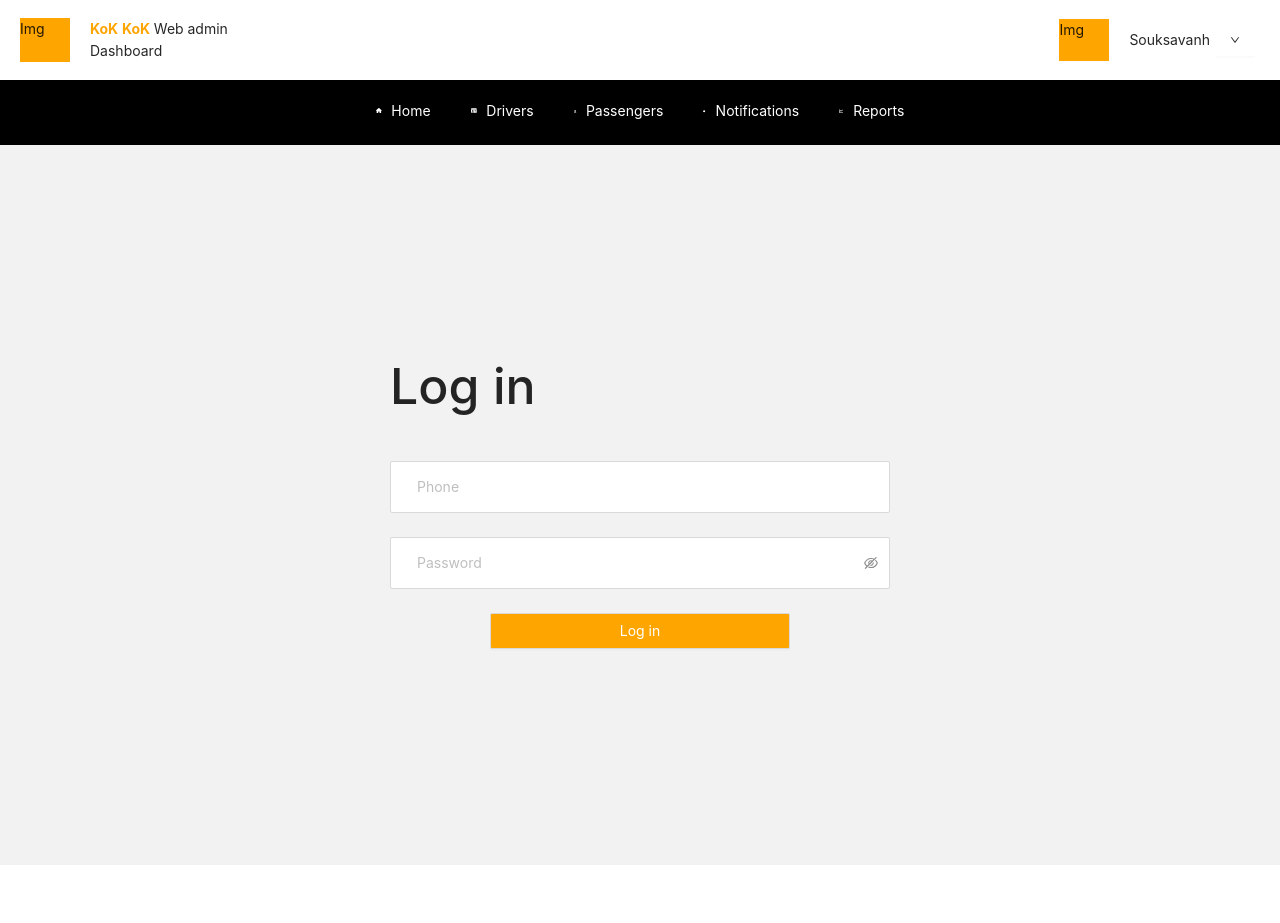
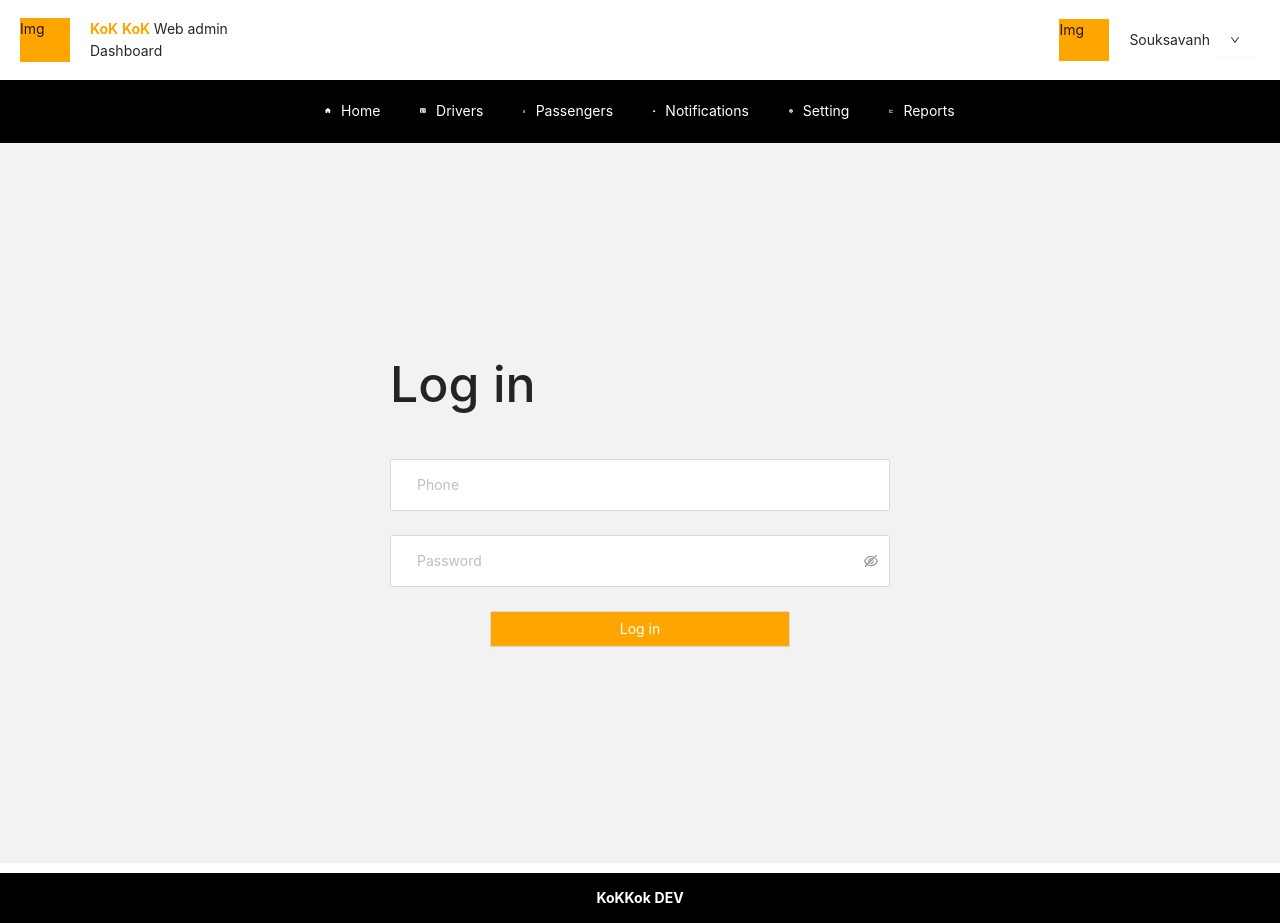
Before and after one commit to SISOUKRAJ/kokkok-web-admin, a React (Create React App) app: page / in a window 1280 px wide. Before the commit the page ends 865 px from the top, so only its background shows below. Built offline with nearby package versions, Linux system fonts and the light colour scheme.

Commit message:
:: FIXED :: Navigator

```diff
--- a/package.json
+++ b/package.json
@@ -14,9 +14,11 @@
     "@testing-library/user-event": "^13.5.0",
     "antd": "^4.18.9",
     "axios": "^0.26.0",
+    "moment": "^2.29.1",
     "nodemon": "^2.0.15",
     "react": "^17.0.2",
     "react-dom": "^17.0.2",
+    "react-redux": "^7.2.6",
     "react-router-dom": "^6.2.1",
     "react-scripts": "5.0.0",
     "web-vitals": "^2.1.4"
--- a/src/Navigators/index.css
+++ b/src/Navigators/index.css
@@ -16,7 +16,7 @@ nav {
 
 .NavigatorBody {
   width: 100%;
-  height: 65px;
+  height: 63px;
   background-color: black;
 }
 
--- a/src/Navigators/index.js
+++ b/src/Navigators/index.js
@@ -5,16 +5,10 @@ import { useNavigate } from "react-router-dom";
 import { Link } from "react-router-dom";
 import { ScreenContext } from "../views/context";
 import { FontAwesomeIcon } from '@fortawesome/react-fontawesome'
-import { faIdCard, faHome, faUser, faBell, faChartLine } from '@fortawesome/free-solid-svg-icons'
+import { faIdCard, faHome, faUser, faBell, faChartLine, faGear } from '@fortawesome/free-solid-svg-icons'
 import "./index.css"
 
 const nav = [
-    // {
-    //     link: "",
-    //     name: "login",
-    //     label: "Log in",
-    //     icon: "",
-    // },
     {
         link: "dashboard",
         name: "dashboard",
@@ -40,6 +34,12 @@ const nav = [
         icon: faBell,
     },
     {
+        link: "setting",
+        name: "setting",
+        label: "Setting",
+        icon: faGear,
+    },
+    {
         link: "reports",
         name: "reports",
         label: "Reports",
@@ -63,6 +63,7 @@ const Navigators = () => {
         // console.log('click', e);
         navigate('/');
         setScreen("login");
+        localStorage.setItem("screen", screen);
     }
     return (
         <div>
@@ -101,7 +102,10 @@ const Navigators = () => {
                                 key={index}
                                 className="navItem"
                                 to={`/${item.link}`}
-                                onClick={() => setScreen(item.name)}
+                                onClick={() => {
+                                    setScreen(item.name);
+                                    localStorage.setItem("screen", item.name);
+                                }}
                             >
                                 <FontAwesomeIcon icon={item.icon} className="navIcon" /> {item.label}
                             </Link>
@@ -109,8 +113,6 @@ const Navigators = () => {
                     </nav>
                 </div>
             }
-
-
         </div >
     )
 }
--- a/src/index.js
+++ b/src/index.js
@@ -2,6 +2,7 @@ import React from 'react';
 import ReactDOM from 'react-dom';
 import { BrowserRouter } from 'react-router-dom';
 import './index.css';
+import 'antd/dist/antd.css';
 import App from './App';
 import BirdEyeProvider from "./views/context/index";
 
--- a/src/routes.js
+++ b/src/routes.js
@@ -1,11 +1,11 @@
-import React, { useEffect, useState, useContext } from "react";
+import React from "react";
 import {
     Routes,
     Route,
 } from "react-router-dom";
-import { ScreenContext } from "./views/context/index";
 
 import Navigators from "./Navigators";
+import Footer from "./Footer";
 import Home from "./views/Home_page/index";
 import LoginPage from "./views/login_page/index";
 import Errors from "./views/Errors_page/index";
@@ -13,9 +13,9 @@ import Drivers from "./views/drivers/index";
 import Passengers from "./views/passengers/index";
 import Notifications from "./views/notifications";
 import Reports from "./views/reports/index";
+import RegisterDriver from "./views/drivers/Register/index";
+
 const AppNavigator = () => {
-    const { screen } = useContext(ScreenContext);
-    // console.log(screen);
 
     return (
         <div>
@@ -29,7 +29,10 @@ const AppNavigator = () => {
                 <Route path="/notifications" element={<Notifications />} />
                 <Route path="/reports" element={<Reports />} />
                 <Route path="*" element={<Errors />} />
+                <Route path="/register" element={<RegisterDriver />} />
             </Routes>
+
+            <Footer />
         </div>
 
     );
--- a/src/views/context/index.js
+++ b/src/views/context/index.js
@@ -9,7 +9,10 @@ import React, {
 export const ScreenContext = createContext({ screen: "" });
 
 const Index = (props) => {
-    const [screen, setScreen] = useState("");
+    const indexScreen = localStorage.getItem("screen");
+    // console.log("indexScreen", indexScreen);
+    const [screen, setScreen] = useState(indexScreen);
+
     return (
         <div>
             <ScreenContext.Provider
--- a/src/views/login_page/index.js
+++ b/src/views/login_page/index.js
@@ -4,13 +4,21 @@ import Axios from "axios";
 import { useNavigate } from "react-router-dom";
 import { ScreenContext } from "../context/index";
 import "./index.css";
-import 'antd/dist/antd.css';
 
 const Login_page = () => {
     const { setScreen } = useContext(ScreenContext);
     localStorage.setItem('token', "");
 
     const navigate = useNavigate();
+
+    const runTimeLogOut = () => {
+        setTimeout(() => {
+            alert("You have been logged out");
+            navigate('/');
+            setScreen("login");
+            // localStorage.setItem("screen", "");
+        }, 1000 * 60 * 60);
+    }
 
     const onFinish = async (values) => {
         const body = {
@@ -24,6 +32,7 @@ const Login_page = () => {
                 setScreen("dashboard");
                 localStorage.setItem('token', res.data.data.access_token);
                 navigate('/dashboard');
+                runTimeLogOut();
             }).catch(err => {
                 console.log(err);
                 message.error('Incorrect Phone or Password');
```
Also changed, not shown: 1 other file (tests, documents, lock files or other folders).
